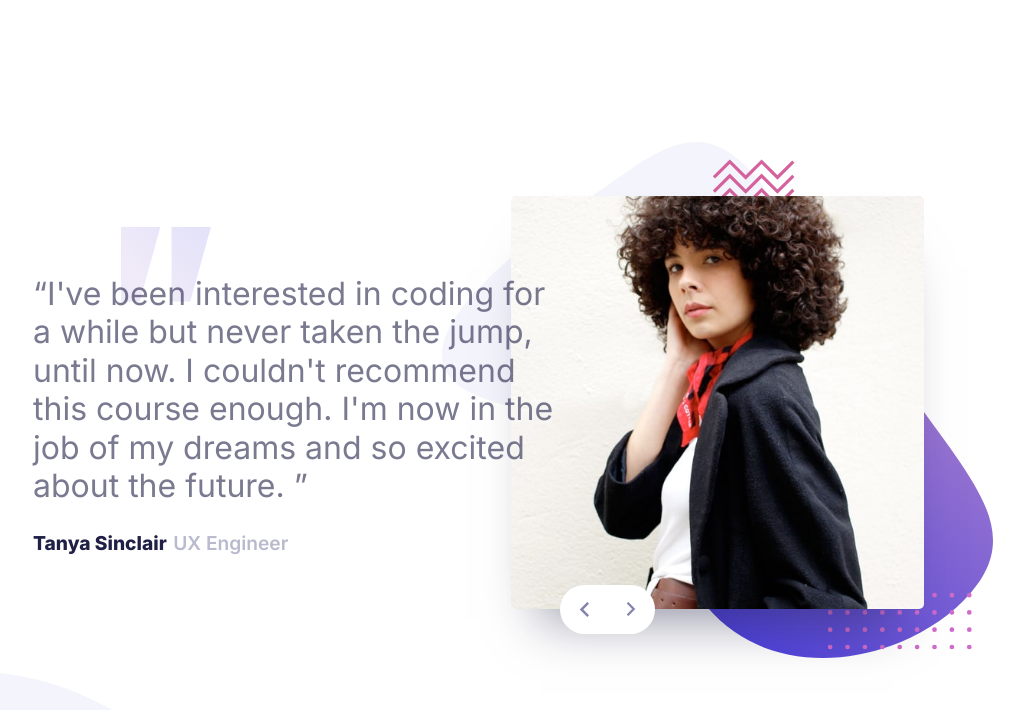
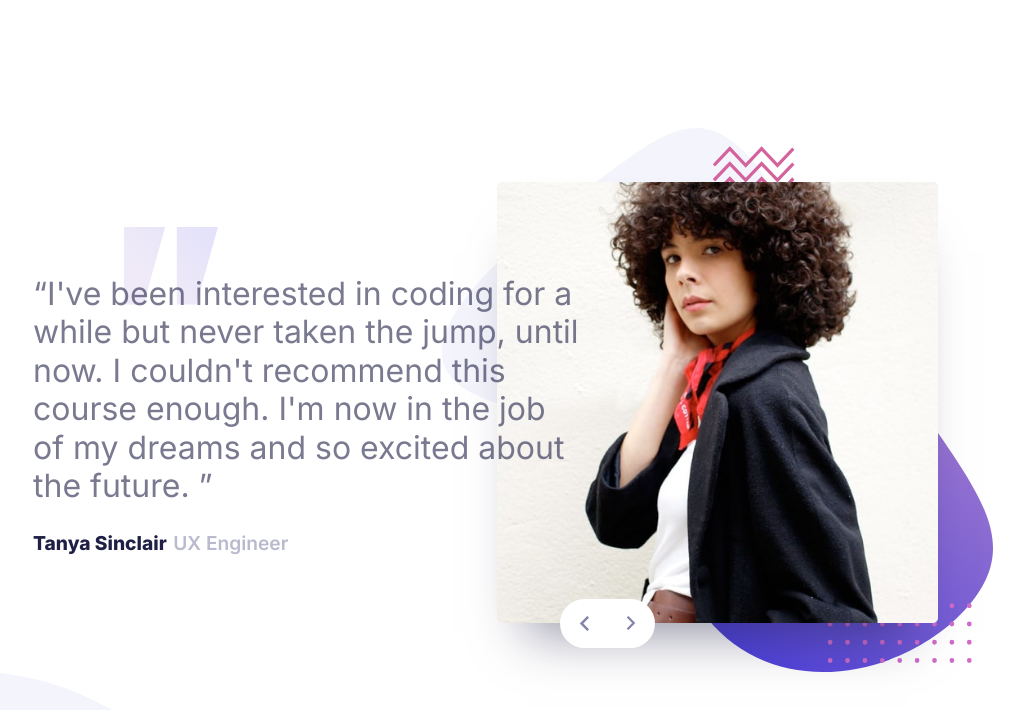
Before and after one commit to DebabrataBanik/coding-bootcamp-testimonials-slider-master, a plain HTML site: page index.html in a window 1280 px wide. Shown: the whole page, without its empty margins (127-1151 px from the left). Drawn offline with Linux system fonts and the light colour scheme.

Commit message:
Update style.css
trying to replicate sample design

```diff
--- a/style.css
+++ b/style.css
@@ -127,9 +127,6 @@ p span{
     background-size: 100% 100%;
     padding-top: 1.7rem;
   }
-  .user-image{
-    width: 75%;
-  }
 
   h2{
     position: absolute;
@@ -140,7 +137,7 @@ p span{
     transform: translateY(-50%);
     font-weight: 400;
     /* width: 18rem; */
-    width: 135%;
+    width: 140%;
     padding-top: 1.5rem;
     background-position: top left 20%;
     background-size: 17%;
```
